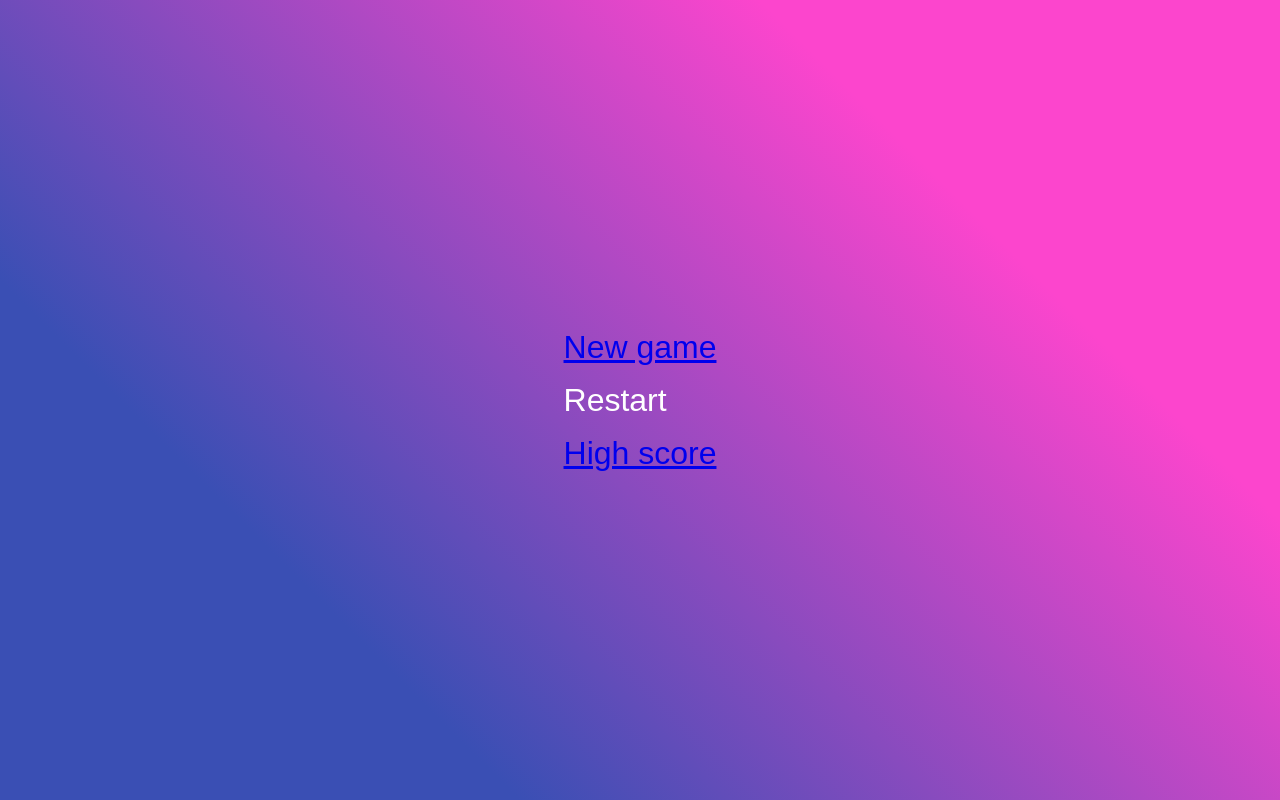
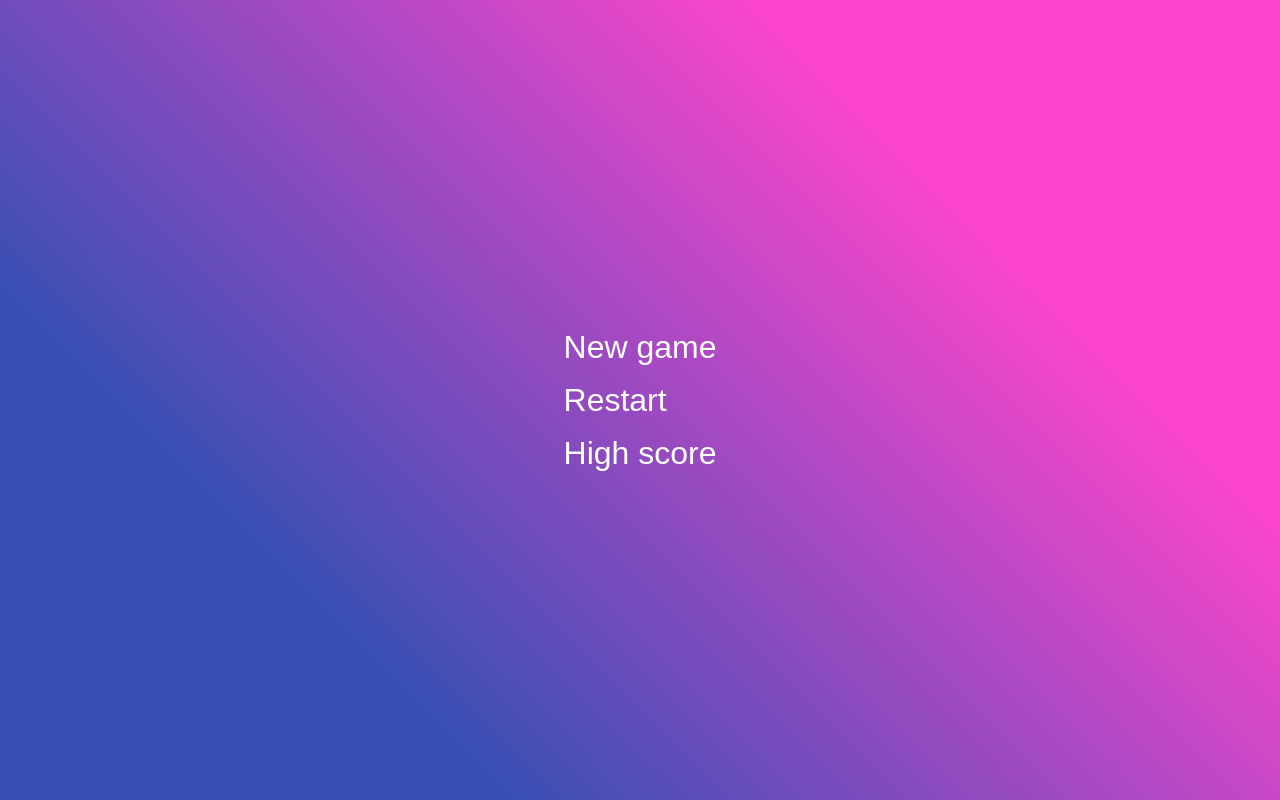
Before and after one commit to mikhailkaryamin/picture-match, a React (Create React App) app: page / in a window 1280 px wide. Built offline with nearby package versions, Linux system fonts and the light colour scheme.

Commit message:
feat(menu.scss): add style for menu__link

```diff
--- a/src/styles/components/menu.scss
+++ b/src/styles/components/menu.scss
@@ -8,11 +8,16 @@
   font-size: 2rem;
   cursor: pointer;
 
-  &:hover {
-    color:#f00;
-  }
-
   &:not(:last-child) {
     margin-bottom: 1rem;
   }
 }
+
+.menu__link {
+  color: #fff;
+  text-decoration: none;
+
+  &:hover {
+    color:#f00;
+  }
+}
```
